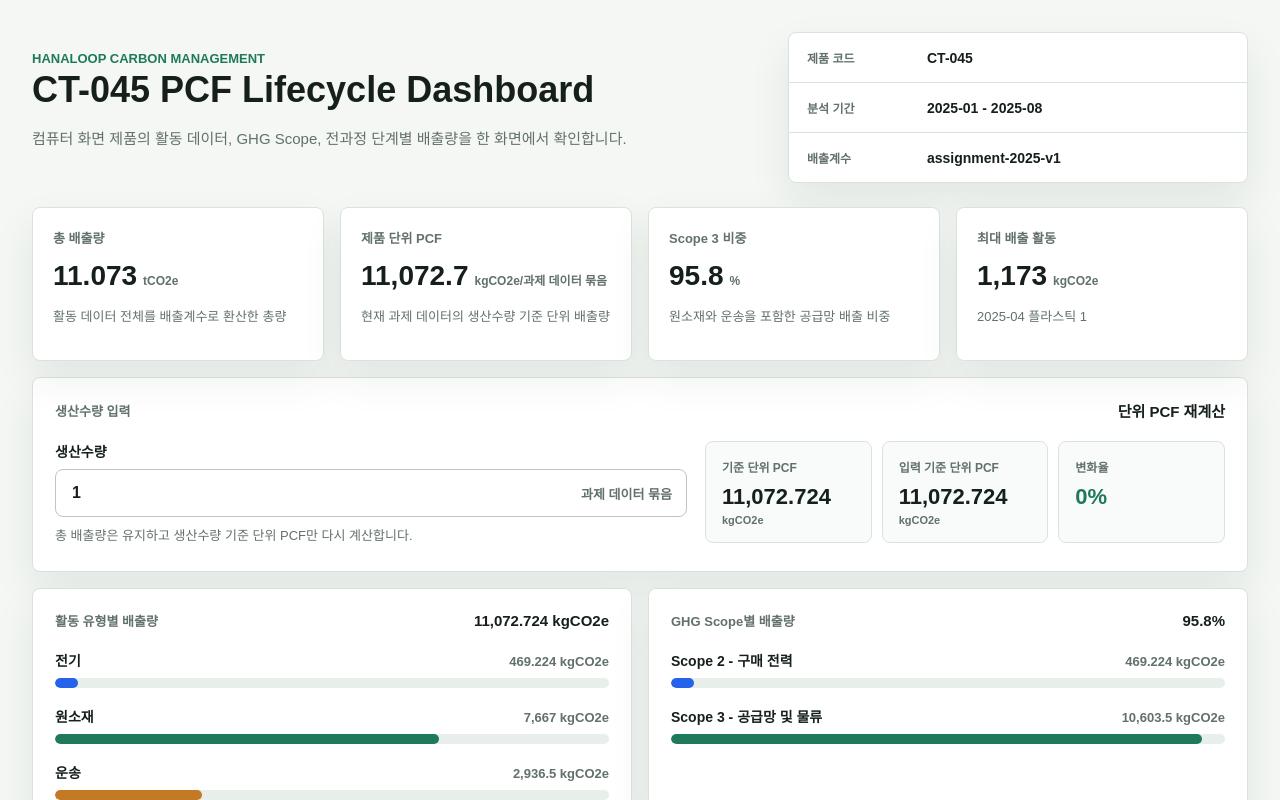
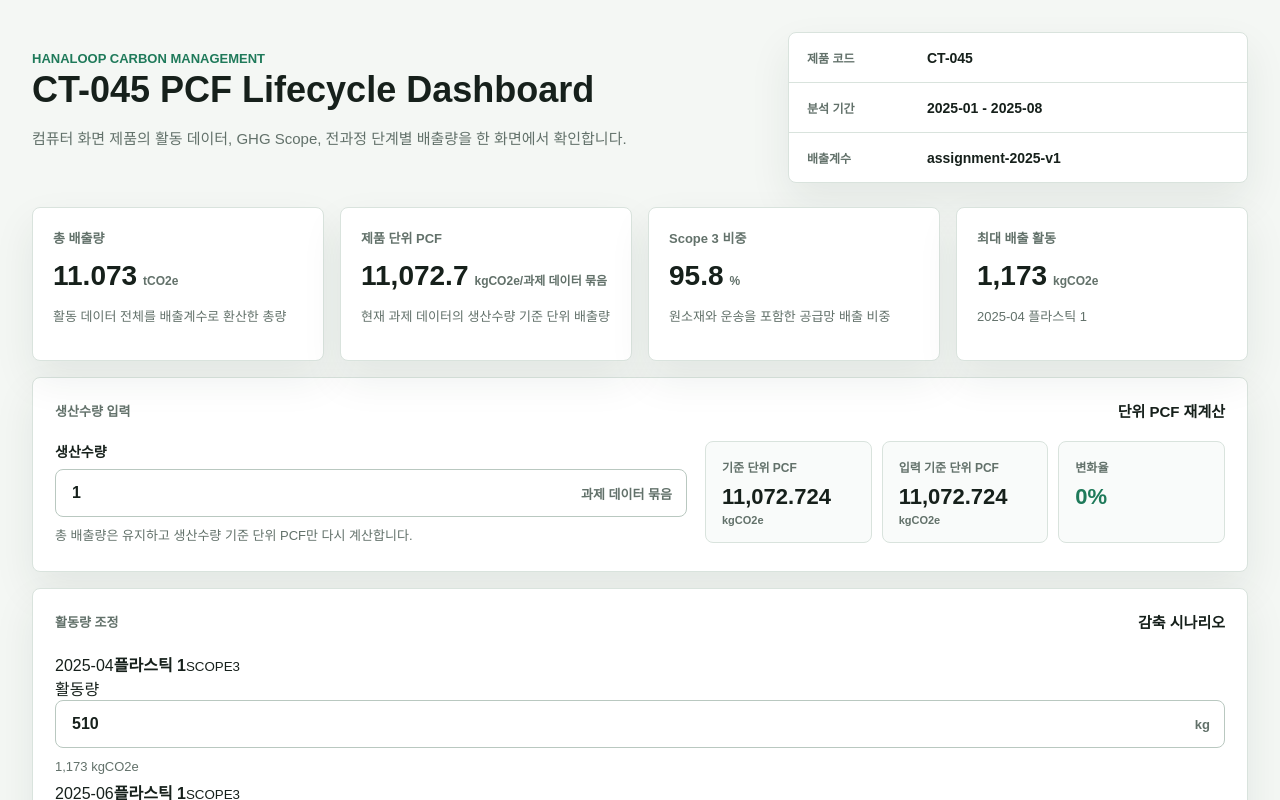
Before and after one commit to woojaemin0106/hanaloop-carbon-dashboard, a Next.js app: page / in a window 1280 px wide. Shown: the top 800 px of the page. Built offline with nearby package versions, Linux system fonts and the light colour scheme.

Commit message:
feat: 대시보드에 활동량 조정 폼 연결

```diff
--- a/src/features/pcf/PcfDashboard.tsx
+++ b/src/features/pcf/PcfDashboard.tsx
@@ -1,5 +1,6 @@
 import type { CSSProperties } from "react";
 
+import { ActivityAdjustmentForm } from "./ActivityAdjustmentForm";
 import { ProductionQuantityForm } from "./ProductionQuantityForm";
 import { getAssignmentPcfSummary } from "./summary-service";
 
@@ -82,6 +83,8 @@ export function PcfDashboard() {
       </section>
 
       <ProductionQuantityForm initialSummary={summary} />
+
+      <ActivityAdjustmentForm initialSummary={summary} />
 
       <section className="dashboard-grid" aria-label="배출량 요약">
         <article className="panel">
```
